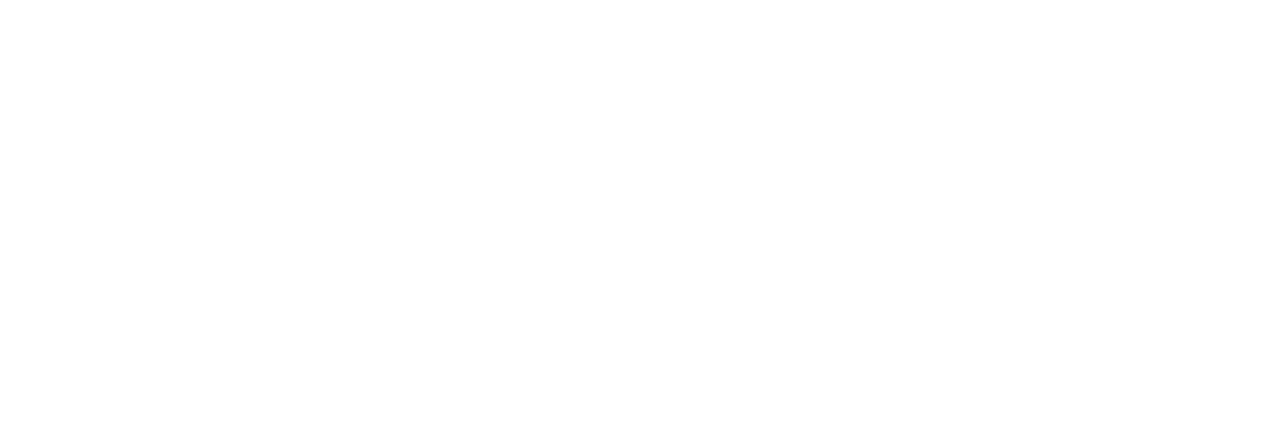
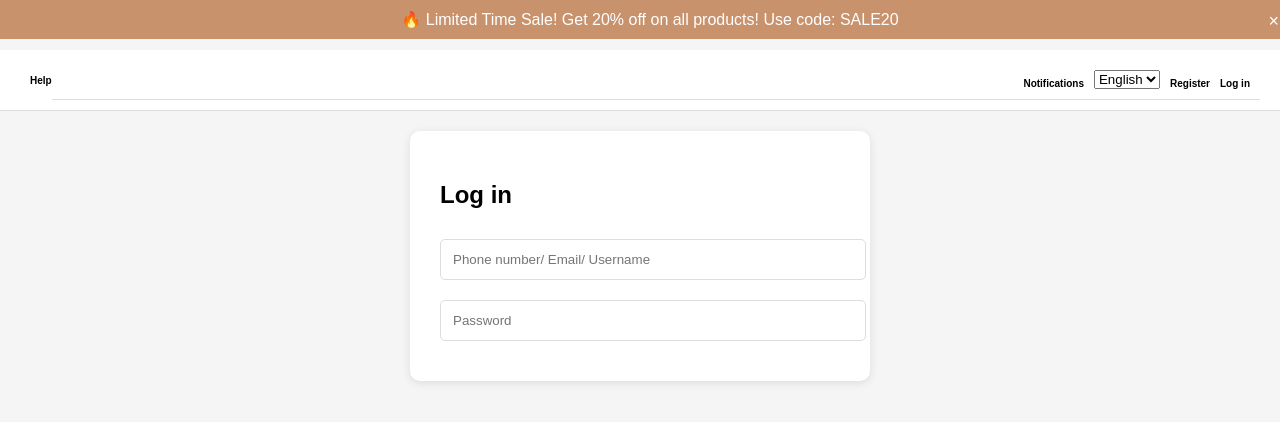
Before and after one commit to Shaaafie/FED-assignment-2-project, a plain HTML site: page login.html in a window 1280 px wide. Drawn offline with Linux system fonts and the light colour scheme.

Commit message:
login page

```diff
--- a/login.html
+++ b/login.html
@@ -0,0 +1,37 @@
+<!DOCTYPE html>
+<html lang="en">
+<head>
+  <meta charset="UTF-8">
+  <meta name="viewport" content="width=device-width, initial-scale=1.0">
+  <link rel="stylesheet" href="style.css">
+  <title>MokeSell</title>
+</head>
+<body>
+  <body>
+    <!-- Notification bar -->
+    <div class="notification-bar" id="notificationBar">
+        <span>🔥 Limited Time Sale! Get 20% off on all products! Use code: SALE20</span>
+        <button class="close-btn" onclick="closeNotification()">&times;</button>
+    </div>
+  <header>
+    <a class="help-button" href="#" onclick="toggleHelpForm()">Help</a>
+    <nav>
+      <a href="#" id="notifs-tab" class="active">Notifications</a>
+      <select id="languageSwitcher" onchange="changeLanguage()">
+        <option value="en">English</option>
+        <option value="es">中文</option>
+        <option value="es">French</option>
+        <option value="fr">한국어</option>
+      </select>
+      <a href="#" id="register-tab">Register</a>
+      <a href="#">Log in</a>
+    </nav>
+  </header>
+
+<div class="form-container">
+      <h2>Log in</h2>
+      <input type="text" id="login-username" placeholder="Phone number/ Email/ Username">
+      <input type="password" id="login-password" placeholder="Password">
+</div>
+
+</body>
--- a/style.css
+++ b/style.css
@@ -66,7 +66,7 @@
 
   nav a {
     text-decoration: none;
-    color: #555;
+    color: #000000;
     font-size: x-small;
     font-weight: bold;
   }
@@ -86,6 +86,16 @@
   .language {
     border: #fff;
     font-size: x-small;
+  }
+
+  .help-button {
+    color: #000000;
+    cursor: pointer;
+    border-radius: 5px;
+    font-size: x-small;
+    font-weight: bold;
+    margin-left: 10px;
+    text-decoration: none;
   }
 
   .form-container {
```
Also changed, not shown: homepage.html (+1 -10 lines).
